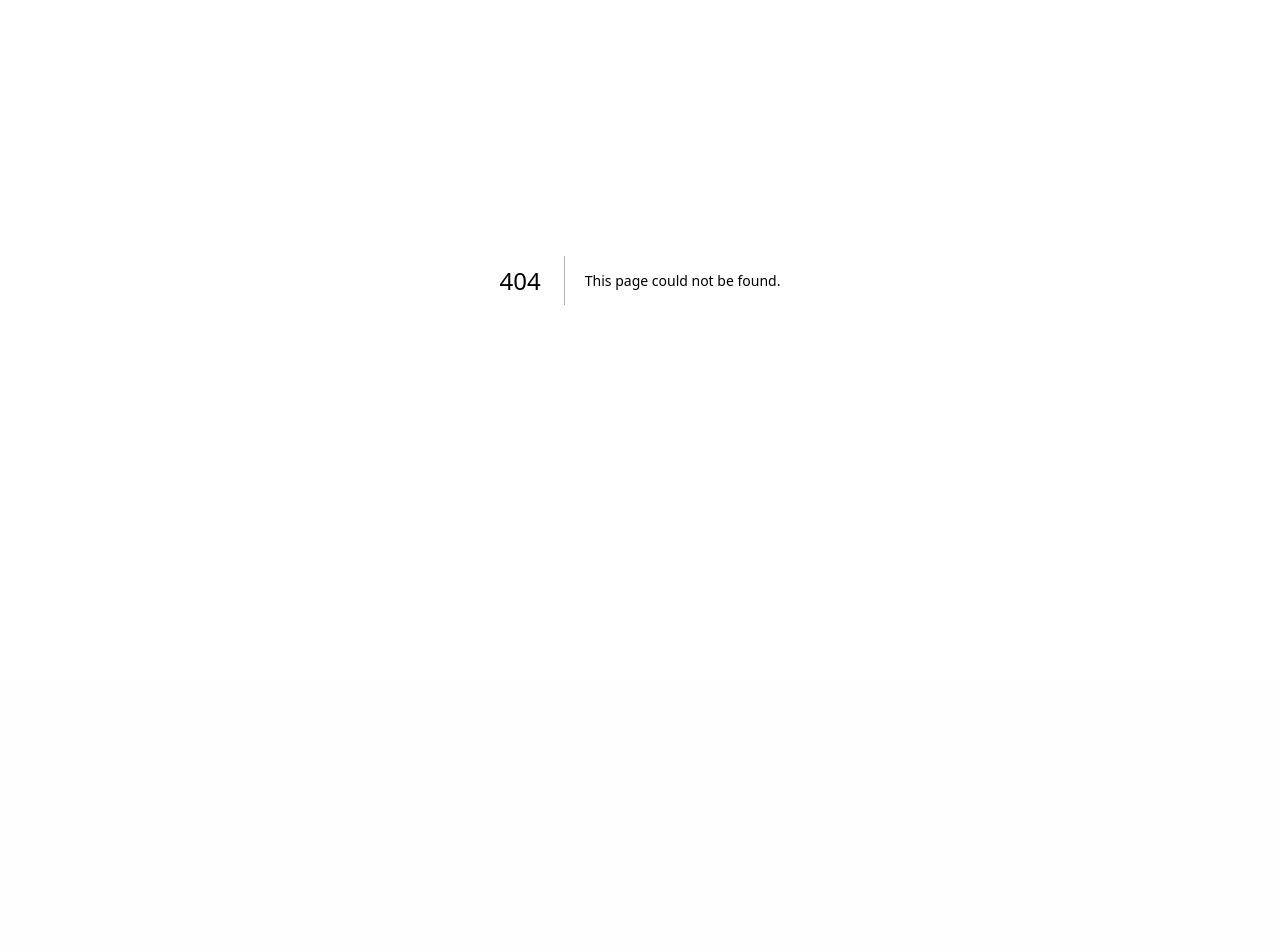
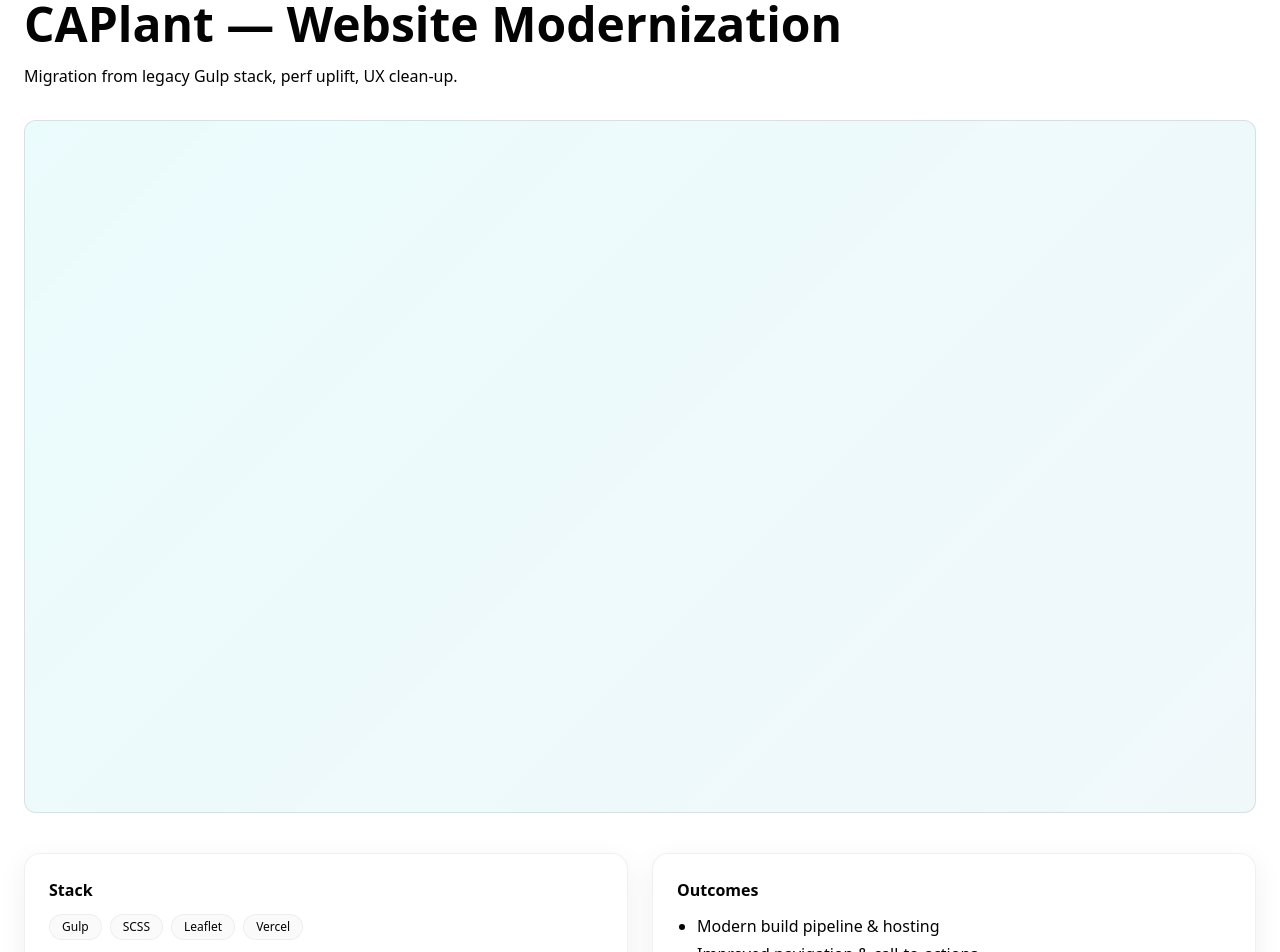
Before and after one commit to RynoIsJeff/ums-site, a Next.js app: page /work/caplant in a window 1280 px wide. Before the commit this address had no page. Shown: the part 140-1092 px from the top of the page. Before the commit the page ends 820 px from the top, so only its background shows below. Built offline with nearby package versions, Linux system fonts and the light colour scheme.

Commit message:
Dynamic case-study pages (/work/[slug])
Contact form → email via Resend (server route)

Favicons + manifest

Robots & sitemap (if not added yet)

```diff
--- a/package.json
+++ b/package.json
@@ -14,7 +14,8 @@
     "lucide-react": "^0.548.0",
     "next": "^16.0.1",
     "react": "19.2.0",
-    "react-dom": "19.2.0"
+    "react-dom": "19.2.0",
+    "resend": "^6.3.0"
   },
   "devDependencies": {
     "@tailwindcss/postcss": "^4.1.16",
--- a/src/app/(site)/contact/page.tsx
+++ b/src/app/(site)/contact/page.tsx
@@ -1,11 +1,28 @@
+// src/app/(site)/contact/page.tsx (replace <form> with controlled submit)
+"use client";
+import { useState } from "react";
 import Section from "@/components/Section";
 
-export const metadata = {
-  title: "Contact — UMS",
-  description: "Start a project. No public pricing — every roadmap is tailored to your context.",
-};
+export default function ContactPage() {
+  const [state, setState] = useState<"idle"|"sending"|"ok"|"err">("idle");
+  const [err, setErr] = useState("");
 
-export default function ContactPage() {
+  async function onSubmit(e: React.FormEvent<HTMLFormElement>) {
+    e.preventDefault();
+    setState("sending"); setErr("");
+    const form = e.currentTarget;
+    const data = {
+      name: (form.elements.namedItem("name") as HTMLInputElement).value,
+      email: (form.elements.namedItem("email") as HTMLInputElement).value,
+      intent: (form.elements.namedItem("intent") as HTMLSelectElement).value,
+      message: (form.elements.namedItem("message") as HTMLTextAreaElement).value,
+    };
+    const res = await fetch("/api/contact", { method: "POST", body: JSON.stringify(data) });
+    const json = await res.json();
+    if (json.ok) setState("ok");
+    else { setErr(json.error || "Something went wrong"); setState("err"); }
+  }
+
   return (
     <main className="bg-white">
       <Section>
@@ -16,16 +33,18 @@ export default function ContactPage() {
             We don’t publish pricing; every roadmap is tailored to your context.
           </p>
 
-          <form className="mt-8 grid gap-4 max-w-xl">
-            <input className="rounded-xl border border-black/10 px-3 py-2 text-sm" placeholder="Name" />
-            <input type="email" className="rounded-xl border border-black/10 px-3 py-2 text-sm" placeholder="Email" />
-            <select className="rounded-xl border border-black/10 px-3 py-2 text-sm">
+          <form onSubmit={onSubmit} className="mt-8 grid gap-4 max-w-xl">
+            <input name="name" className="rounded-xl border border-black/10 px-3 py-2 text-sm" placeholder="Name" required />
+            <input name="email" type="email" className="rounded-xl border border-black/10 px-3 py-2 text-sm" placeholder="Email" required />
+            <select name="intent" className="rounded-xl border border-black/10 px-3 py-2 text-sm" defaultValue="New build">
               <option>New build</option><option>Upgrade / Refactor</option><option>Rescue</option><option>Marketing / Growth</option>
             </select>
-            <textarea rows={6} className="rounded-xl border border-black/10 px-3 py-2 text-sm" placeholder="Scope, timing, goals" />
-            <button className="rounded-xl bg-[color:var(--primary)] px-5 py-3 text-sm font-semibold text-white hover:opacity-90">
-              Send message
+            <textarea name="message" rows={6} className="rounded-xl border border-black/10 px-3 py-2 text-sm" placeholder="Scope, timing, goals" required />
+            <button disabled={state==="sending"} className="rounded-xl bg-[color:var(--primary)] px-5 py-3 text-sm font-semibold text-white hover:opacity-90">
+              {state==="sending" ? "Sending..." : "Send message"}
             </button>
+            {state==="ok" && <p className="text-sm text-green-700">Thanks — we’ll be in touch shortly.</p>}
+            {state==="err" && <p className="text-sm text-red-700">{err}</p>}
             <p className="text-xs text-ink/60">No public pricing. We’ll tailor the engagement to your context.</p>
           </form>
         </div>
--- /dev/null
+++ b/src/app/(site)/contact/route.ts
@@ -0,0 +1,37 @@
+import { NextResponse } from "next/server";
+import { Resend } from "resend";
+
+const resend = new Resend(process.env.RESEND_API_KEY);
+
+export async function POST(req: Request) {
+  try {
+    const { name, email, intent, message } = await req.json();
+
+    if (!name || !email || !message) {
+      return NextResponse.json({ ok: false, error: "Missing fields" }, { status: 400 });
+    }
+
+    const html = `
+      <div style="font-family:Arial,sans-serif;font-size:14px;color:#111">
+        <h2>New UMS website enquiry</h2>
+        <p><strong>Name:</strong> ${name}</p>
+        <p><strong>Email:</strong> ${email}</p>
+        <p><strong>Intent:</strong> ${intent || "N/A"}</p>
+        <p><strong>Message:</strong></p>
+        <pre style="white-space:pre-wrap">${message}</pre>
+      </div>
+    `;
+
+    await resend.emails.send({
+      from: process.env.CONTACT_FROM || "ums-site@example.com",
+      to: process.env.CONTACT_TO || "hello@example.com",
+      subject: `UMS enquiry — ${intent || "General"}`,
+      html,
+      reply_to: email,
+    });
+
+    return NextResponse.json({ ok: true });
+  } catch (e: any) {
+    return NextResponse.json({ ok: false, error: e?.message || "Send failed" }, { status: 500 });
+  }
+}
--- /dev/null
+++ b/src/app/(site)/work/[slug]/page.tsx
@@ -0,0 +1,95 @@
+import Section from "@/components/Section";
+import Card from "@/components/ui/Card";
+import { notFound } from "next/navigation";
+
+type Case = {
+  slug: string;
+  title: string;
+  summary: string;
+  hero?: string;
+  stack: string[];
+  outcomes: string[];
+};
+
+const CASES: Case[] = [
+  {
+    slug: "supatrade",
+    title: "Build It SupaTrade — Corporate Site & Ops",
+    summary: "Next.js platform with job listings, admin flows, growth stack.",
+    hero: "/case-supatrade.jpg",
+    stack: ["Next.js", "Supabase", "Tailwind", "Prisma"],
+    outcomes: [
+      "Admin workflows for HR & listings",
+      "Faster page loads and clearer IA",
+      "Instrumentation to guide iteration",
+    ],
+  },
+  {
+    slug: "caplant",
+    title: "CAPlant — Website Modernization",
+    summary: "Migration from legacy Gulp stack, perf uplift, UX clean-up.",
+    hero: "/case-caplant.jpg",
+    stack: ["Gulp", "SCSS", "Leaflet", "Vercel"],
+    outcomes: [
+      "Modern build pipeline & hosting",
+      "Improved navigation & call-to-actions",
+      "Better SEO foundations",
+    ],
+  },
+  {
+    slug: "tugam",
+    title: "Tugam — Brand & Site Overhaul",
+    summary: "Design system, content structure, faster landing experiences.",
+    hero: "/case-tugam.jpg",
+    stack: ["Design System", "SEO", "React", "Tailwind"],
+    outcomes: [
+      "Consistent, reusable components",
+      "Clearer product story",
+      "Reduced bounce across key pages",
+    ],
+  },
+];
+
+export async function generateStaticParams() {
+  return CASES.map((c) => ({ slug: c.slug }));
+}
+
+export const dynamicParams = false;
+
+export default function CasePage({ params }: { params: { slug: string } }) {
+  const item = CASES.find((c) => c.slug === params.slug);
+  if (!item) return notFound();
+
+  return (
+    <main className="bg-white">
+      <Section>
+        <div className="container max-w-4xl">
+          <p className="text-xs font-semibold tracking-widest text-ink/60 uppercase">Case study</p>
+          <h1 className="mt-2 text-4xl md:text-5xl font-bold">{item.title}</h1>
+          <p className="mt-4 text-ink/70">{item.summary}</p>
+
+          <div className="mt-8">
+            <div className="aspect-[16/9] w-full rounded-xl border border-black/10 bg-[linear-gradient(135deg,rgba(2,214,228,0.08),rgba(5,134,173,0.06))]" />
+          </div>
+
+          <div className="mt-10 grid gap-6 md:grid-cols-2">
+            <Card>
+              <h3 className="font-semibold">Stack</h3>
+              <div className="mt-3 flex flex-wrap gap-2">
+                {item.stack.map((t) => (
+                  <span key={t} className="inline-flex items-center rounded-full border border-black/5 bg-black/[0.02] px-3 py-1 text-xs text-ink/70">{t}</span>
+                ))}
+              </div>
+            </Card>
+            <Card>
+              <h3 className="font-semibold">Outcomes</h3>
+              <ul className="mt-3 list-disc pl-5 text-ink/70 space-y-1">
+                {item.outcomes.map((o) => <li key={o}>{o}</li>)}
+              </ul>
+            </Card>
+          </div>
+        </div>
+      </Section>
+    </main>
+  );
+}
--- a/src/app/(site)/work/page.tsx
+++ b/src/app/(site)/work/page.tsx
@@ -46,6 +46,9 @@ export default function WorkPage() {
                       <span key={t} className="inline-flex items-center rounded-full border border-black/5 bg-black/[0.02] px-3 py-1 text-xs text-ink/70">{t}</span>
                     ))}
                   </div>
+                  <a href={`/work/${encodeURIComponent(c.title.toLowerCase().split(" — ")[0].replaceAll(" ", ""))}`} className="mt-3 inline-block text-sm text-[color:var(--primary)] underline-offset-4 hover:underline">
+                    Read the case →
+                    </a>
                 </div>
               </Card>
             ))}
--- a/src/app/obots.ts
+++ /dev/null
@@ -1,8 +0,0 @@
-import type { MetadataRoute } from "next";
-
-export default function robots(): MetadataRoute.Robots {
-  return {
-    rules: [{ userAgent: "*", allow: "/" }],
-    sitemap: "https://ultimatemarketingsmash.com/sitemap.xml",
-  };
-}
--- /dev/null
+++ b/src/app/robots.ts
@@ -0,0 +1,5 @@
+// src/app/robots.ts
+import type { MetadataRoute } from "next";
+export default function robots(): MetadataRoute.Robots {
+  return { rules: [{ userAgent: "*", allow: "/" }], sitemap: "https://ultimatemarketingsmash.com/sitemap.xml" };
+}
--- a/src/app/sitemap.ts
+++ b/src/app/sitemap.ts
@@ -1,5 +1,5 @@
+// src/app/sitemap.ts
 import type { MetadataRoute } from "next";
-
 export default function sitemap(): MetadataRoute.Sitemap {
   const base = "https://ultimatemarketingsmash.com";
   return [
@@ -8,6 +8,6 @@ export default function sitemap(): MetadataRoute.Sitemap {
     { url: `${base}/marketing`, changeFrequency: "monthly" },
     { url: `${base}/work`, changeFrequency: "monthly" },
     { url: `${base}/about`, changeFrequency: "yearly" },
-    { url: `${base}/contact`, changeFrequency: "yearly" },
+    { url: `${base}/contact`, changeFrequency: "yearly" }
   ];
 }
```
Also changed, not shown: src/app/manifest.webmanifest (added), 1 other file (tests, documents, lock files or other folders).
